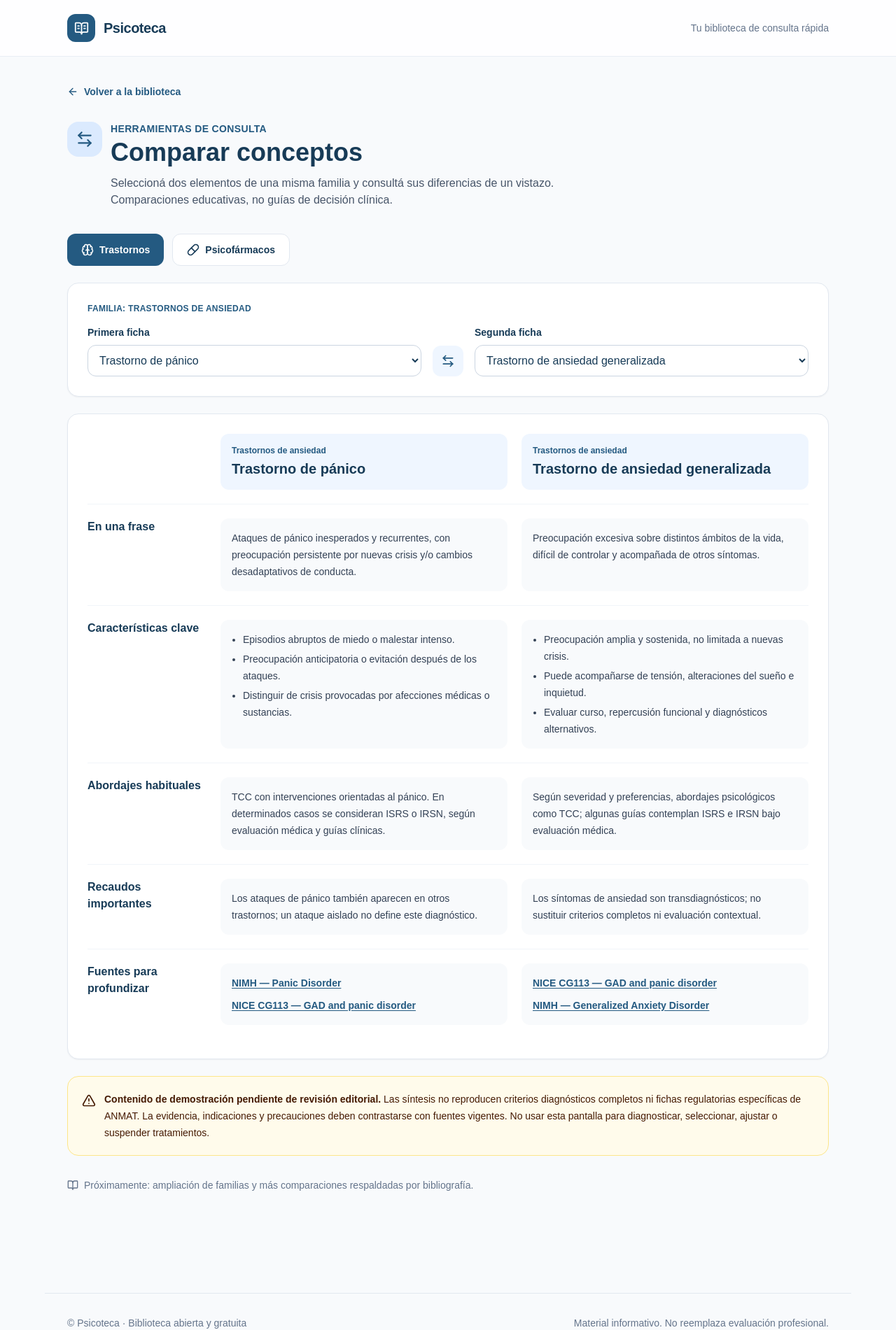
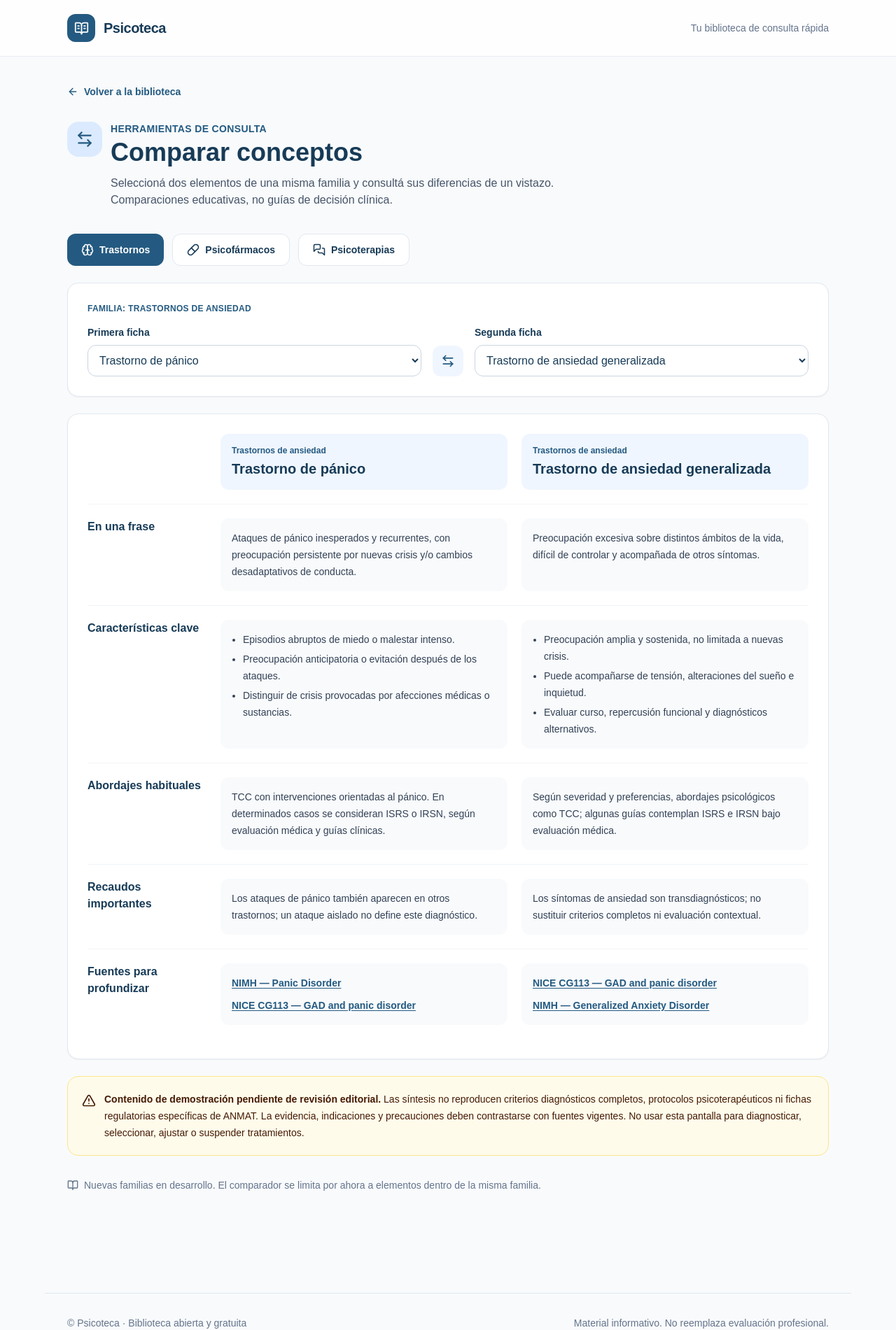
Before and after one commit to SantiMi/psicoteca, a Next.js app: page /comparar in a window 1280 px wide. Shown: the top 1901 px of the page at 70% size. Built offline with nearby package versions, Linux system fonts and the light colour scheme.

Commit message:
Add psychotherapy comparison tab and extended clinical catalog

```diff
--- a/app/comparar/page.tsx
+++ b/app/comparar/page.tsx
@@ -1,23 +1,24 @@
 "use client";
 import {useState} from "react";
 import Link from "next/link";
-import {ArrowLeft,ArrowLeftRight,BookOpen,AlertTriangle,Brain,Pill} from "lucide-react";
-import {disorders,medicines,type Entry} from "@/data/comparisons";
-type Kind="trastornos"|"farmacos";
+import {ArrowLeft,ArrowLeftRight,BookOpen,AlertTriangle,Brain,Pill,MessagesSquare} from "lucide-react";
+import {disorders,medicines,therapies,type Entry} from "@/data/comparisons";
+type Kind="trastornos"|"farmacos"|"terapias";
 export default function ComparePage(){
  const [kind,setKind]=useState<Kind>("trastornos");
  const [a,setA]=useState("panico");const [b,setB]=useState("tag");
- const items=kind==="trastornos"?disorders:medicines;
+ const items=kind==="trastornos"?disorders:kind==="farmacos"?medicines:therapies;
  const first=items.find(x=>x.id===a)??items[0]!;
  const second=items.find(x=>x.id===b)??items[1]!;
- const change=(next:Kind)=>{setKind(next);const list=next==="trastornos"?disorders:medicines;setA(list[0]!.id);setB(list[1]!.id);};
+ const change=(next:Kind)=>{setKind(next);const list=next==="trastornos"?disorders:next==="farmacos"?medicines:therapies;setA(list[0]!.id);setB(list[1]!.id);};
  const field=(title:string,render:(v:Entry)=>React.ReactNode)=> <div className="grid grid-cols-1 gap-3 border-t border-slate-100 py-5 md:grid-cols-[170px_1fr_1fr] md:gap-5"><h3 className="font-bold text-deep">{title}</h3><div className="rounded-xl bg-slate-50 p-4 text-sm leading-6 text-slate-700">{render(first)}</div><div className="rounded-xl bg-slate-50 p-4 text-sm leading-6 text-slate-700">{render(second)}</div></div>;
  const sources=(v:Entry)=><ul className="space-y-2">{v.sources.map(x=><li key={x.url+x.label}><a className="font-semibold text-brand underline underline-offset-2" target="_blank" rel="noopener noreferrer" href={x.url}>{x.label}</a></li>)}</ul>;
  return <main className="mx-auto max-w-6xl px-5 pb-12 pt-10 sm:px-8"><Link href="/" className="inline-flex items-center gap-2 text-sm font-semibold text-brand"><ArrowLeft size={16}/> Volver a la biblioteca</Link>
  <div className="mt-7 flex flex-wrap items-start gap-3"><div className="rounded-2xl bg-blue-100 p-3 text-brand"><ArrowLeftRight size={26}/></div><div><p className="text-sm font-bold uppercase tracking-wide text-brand">Herramientas de consulta</p><h1 className="mt-1 text-3xl font-extrabold text-deep sm:text-4xl">Comparar conceptos</h1><p className="mt-3 max-w-2xl text-slate-600">Seleccioná dos elementos de una misma familia y consultá sus diferencias de un vistazo. Comparaciones educativas, no guías de decisión clínica.</p></div></div>
  <div className="mt-9 flex flex-wrap gap-3" role="group" aria-label="Tipo de comparación">
  <button aria-pressed={kind==="trastornos"} onClick={()=>change("trastornos")} className={`inline-flex items-center gap-2 rounded-xl px-5 py-3 text-sm font-bold ${kind==="trastornos"?"bg-brand text-white":"border border-slate-200 bg-white text-deep"}`}><Brain size={18}/> Trastornos</button>
- <button aria-pressed={kind==="farmacos"} onClick={()=>change("farmacos")} className={`inline-flex items-center gap-2 rounded-xl px-5 py-3 text-sm font-bold ${kind==="farmacos"?"bg-brand text-white":"border border-slate-200 bg-white text-deep"}`}><Pill size={18}/> Psicofármacos</button></div>
+ <button aria-pressed={kind==="farmacos"} onClick={()=>change("farmacos")} className={`inline-flex items-center gap-2 rounded-xl px-5 py-3 text-sm font-bold ${kind==="farmacos"?"bg-brand text-white":"border border-slate-200 bg-white text-deep"}`}><Pill size={18}/> Psicofármacos</button>
+ <button aria-pressed={kind==="terapias"} onClick={()=>change("terapias")} className={`inline-flex items-center gap-2 rounded-xl px-5 py-3 text-sm font-bold ${kind==="terapias"?"bg-brand text-white":"border border-slate-200 bg-white text-deep"}`}><MessagesSquare size={18}/> Psicoterapias</button></div>
  <section className="mt-6 rounded-2xl border border-slate-200 bg-white p-5 shadow-sm sm:p-7"><p className="mb-4 text-xs font-bold uppercase tracking-wide text-brand">Familia: {first.family}</p>
  <div className="grid items-end gap-4 md:grid-cols-[1fr_auto_1fr]"><label className="block"><span className="mb-2 block text-sm font-semibold text-deep">Primera ficha</span><select value={first.id} onChange={e=>setA(e.target.value)} className="w-full rounded-xl border border-slate-300 bg-white p-3 text-deep">{items.map(x=><option key={x.id} value={x.id}>{x.name}</option>)}</select></label>
  <button aria-label="Intercambiar elementos" title="Intercambiar elementos" onClick={()=>{setA(second.id);setB(first.id)}} className="mx-auto rounded-xl bg-blue-50 p-3 text-brand"><ArrowLeftRight size={20}/></button>
@@ -26,12 +27,12 @@ export default function ComparePage(){
  </section>
  <section className="mt-6 rounded-2xl border border-slate-200 bg-white p-5 shadow-sm sm:p-7" aria-label="Tabla comparativa"><div className="mb-5 grid gap-3 md:grid-cols-[170px_1fr_1fr] md:gap-5"><div className="hidden md:block"/>{[first,second].map((x,i)=><div key={i} className="rounded-xl bg-blue-50 p-4"><p className="text-xs font-semibold text-brand">{x.family}</p><h2 className="mt-1 text-xl font-bold text-deep">{x.name}</h2></div>)}</div>
  {field("En una frase",v=>v.oneLine)}
- {field(kind==="trastornos"?"Características clave":"Cómo funciona",v=><ul className="list-disc space-y-1 pl-4">{v.points.map(p=><li key={p}>{p}</li>)}</ul>)}
- {field(kind==="trastornos"?"Abordajes habituales":"¿Dónde se utiliza?",v=>v.uses)}
+ {field(kind==="trastornos"?"Características clave":kind==="farmacos"?"Cómo funciona":"Fundamentos y técnicas",v=><ul className="list-disc space-y-1 pl-4">{v.points.map(p=><li key={p}>{p}</li>)}</ul>)}
+ {field(kind==="trastornos"?"Abordajes habituales":kind==="farmacos"?"¿Dónde se utiliza?":"Aplicaciones y evidencia",v=>v.uses)}
  {field("Recaudos importantes",v=>v.cautions)}
  {field("Fuentes para profundizar",sources)}
  </section>
- <aside className="mt-6 flex items-start gap-3 rounded-2xl border border-amber-200 bg-amber-50 p-5 text-sm leading-6 text-amber-950"><AlertTriangle className="mt-1 shrink-0" size={20}/><p><strong>Contenido de demostración pendiente de revisión editorial.</strong> Las síntesis no reproducen criterios diagnósticos completos ni fichas regulatorias específicas de ANMAT. La evidencia, indicaciones y precauciones deben contrastarse con fuentes vigentes. No usar esta pantalla para diagnosticar, seleccionar, ajustar o suspender tratamientos.</p></aside>
- <div className="mt-8 flex items-center gap-2 text-sm text-slate-500"><BookOpen size={16}/> Próximamente: ampliación de familias y más comparaciones respaldadas por bibliografía.</div>
+ <aside className="mt-6 flex items-start gap-3 rounded-2xl border border-amber-200 bg-amber-50 p-5 text-sm leading-6 text-amber-950"><AlertTriangle className="mt-1 shrink-0" size={20}/><p><strong>Contenido de demostración pendiente de revisión editorial.</strong> Las síntesis no reproducen criterios diagnósticos completos, protocolos psicoterapéuticos ni fichas regulatorias específicas de ANMAT. La evidencia, indicaciones y precauciones deben contrastarse con fuentes vigentes. No usar esta pantalla para diagnosticar, seleccionar, ajustar o suspender tratamientos.</p></aside>
+ <div className="mt-8 flex items-center gap-2 text-sm text-slate-500"><BookOpen size={16}/> Nuevas familias en desarrollo. El comparador se limita por ahora a elementos dentro de la misma familia.</div>
  </main>
 }
```
